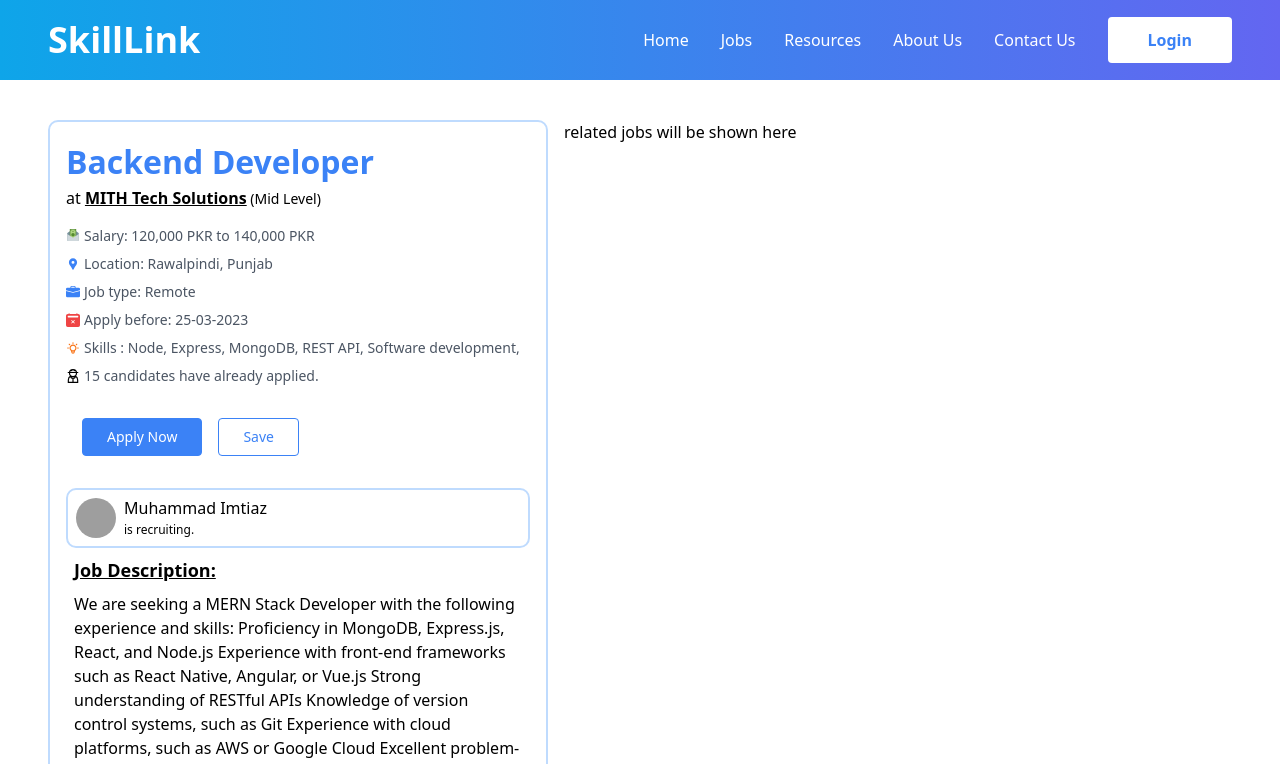
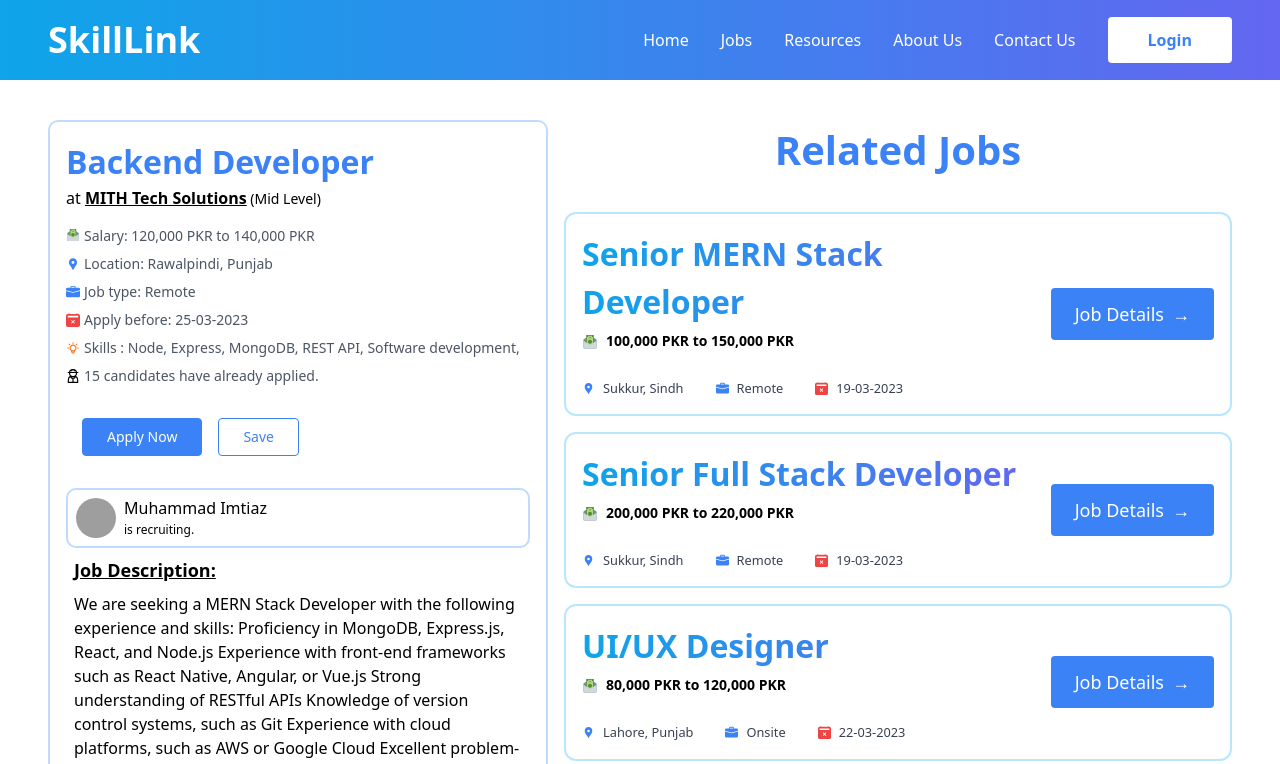
Before and after one commit to imtiaz0307/skill-link-job-board-app, a Next.js app: page /jobs/backend-developer in a window 1280 px wide. Shown: the top 764 px of the page. Built offline with nearby package versions, Linux system fonts and the light colour scheme; grey boxes are pictures that could not be loaded.

Commit message:
Rendered the ralted jobs on the dynamic job page.

```diff
--- a/app/jobs/[slug]/page.tsx
+++ b/app/jobs/[slug]/page.tsx
@@ -6,6 +6,7 @@ import { BsFillBriefcaseFill, BsCalendar2XFill } from "react-icons/bs"
 import { TbBulb } from "react-icons/tb"
 import { GrUserWorker } from "react-icons/gr"
 import Image from "next/image";
+import JobListItem from "@/components/JobListItem/JobListItem";
 
 type Param = {
     params: {
@@ -23,13 +24,13 @@ const JobPage = ({ params }: Param) => {
 
         else if (experience > 2 && experience <= 5) return "Mid Level"
 
-        return "Senor Level"
+        return "Senior Level"
     }
 
     return (
         <main>
             <section className="px-12 py-10 flex gap-4">
-                <div className="p-4 border-blue-200 border-2 rounded-[10px] max-w-[500px]">
+                <div className="p-4 border-blue-200 border-2 rounded-[10px] max-w-[500px] min-w-[300px] flex-1">
                     {/* job title */}
                     <h1 className="text-[2rem] font-[600] text-blue-500">{job.title}</h1>
                     {/* company and experience details */}
@@ -84,7 +85,14 @@ const JobPage = ({ params }: Param) => {
                         <p>{job.description}</p>
                     </div>
                 </div>
-                <div>related jobs will be shown here</div>
+                <div className="flex-1">
+                    <h2 className="text-[2.5rem] font-[600] text-blue-500 text-center mb-8">Related Jobs</h2>
+                    <div className="flex flex-col gap-4">
+                        {
+                            jobs.filter(curJob => curJob.slug !== slug).slice(0, 5).map((job, index) => <JobListItem key={index} job={{ title: job.title as string, salary_range: job.salary_range, location: job.location, job_type: job.job_type, deadline: job.deadline, slug: job.slug }} />)
+                        }
+                    </div>
+                </div>
             </section>
         </main>
     )
```
